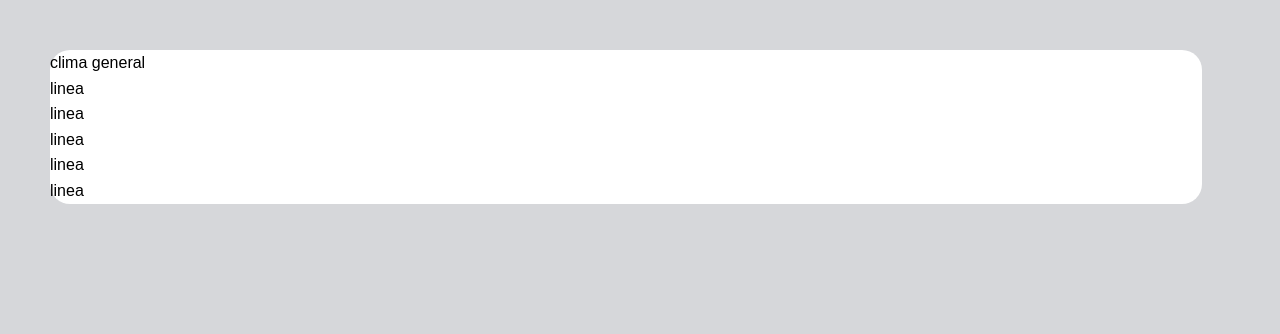
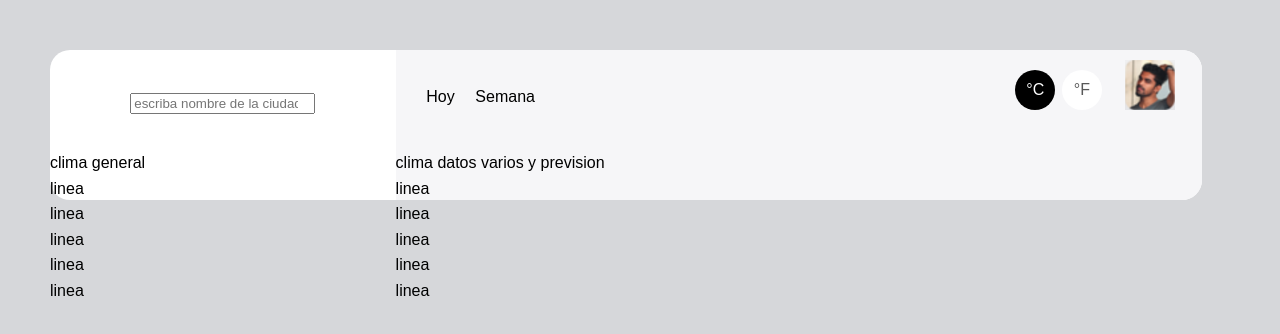
Before and after one commit to rubensato/TP-Parcial_LPPA_2, a plain HTML site: page index.html in a window 1280 px wide. Drawn offline with Linux system fonts and the light colour scheme.

Commit message:
index.html - armado de cajas contenedoras y cabeceras

```diff
--- a/css/style.css
+++ b/css/style.css
@@ -17,13 +17,124 @@ body{
 
 
 /* estilos cuerpo principal */
-#tablero-clima{
+#tablero-clima {
   width: 90%;
   background-color: #fff;
   display: flex;
+  flex-direction: column;
   margin: 50px;
   border: 0;
   border-radius: 20px;
+}
+
+/*CABECERA*/
+#bloque-cabecera {
+  width: 100%;
+  height: 100px;
+  display: flex;
+  border: 0;
+}
+
+#cabecera-principal {
+  width: 30%;
+  display: flex;
+  justify-content: center;
+  align-items: flex-end;
+  border-top-left-radius: 20px;
+}
+
+#cuadroBusqueda {
+  height: 50px;
+  margin: 10px;
+}
+
+#cabecera-secundario {
+  width: 70%;
+  display: flex;
+  justify-content: space-between;
+  background-color: #F6F6F8;
+  border-top-right-radius: 20px;
+}
+
+#cuadroModoDias {
+  width: 150px;
+  height: 50px;
+  margin: 10px;
+  display: flex;
+  flex-direction: row;
+  justify-content: space-evenly;
+  align-items: flex-end;
+}
+
+#cuadroGradosUsuario {
+  width: 200px;
+  height: 50px;
+  margin: 10px;
+  display: flex;
+  flex-direction: row;
+  justify-content: space-evenly;
+  align-items: flex-end;
+}
+
+#cuadroModoGrados {
+  width: 100px;
+  display: flex;
+  flex-direction: row;
+  justify-content: space-evenly;
+}
+
+#cambiaGradosC {
+  width: 40px;
+  height: 40px;
+  display: flex;
+  align-items: center;
+  justify-content: center;
+  background-color: #000;
+  color: #fff;
+  border-radius: 20px;
+}
+
+#cambiaGradosF {
+  width: 40px;
+  height: 40px;
+  display: flex;
+  align-items: center;
+  justify-content: center;
+  background-color: #fff;
+  color: rgb(88, 88, 88);
+  border-radius: 20px;
+}
+
+#imgUsuario {
+  width: 50px;
+  height: 50px;
+  border-radius: 10px;
+}
+
+#imagenUsuario {
+  width: 50px;
+  height: 50px;
+}
+
+
+
+/*INDICADORES*/
+#bloque-indicador {
+  width: 100%;
+  height: 50px;
+  display: flex;
+  border: 0;
+}
+
+#indicador-principal {
+  width: 30%;
+  border-bottom-left-radius: 20px;
+}
+
+#indicador-secundario {
+  width: 70%;
+  background-color: #F6F6F8;
+  border-bottom-right-radius: 20px;
 }
 
 
--- a/index.html
+++ b/index.html
@@ -20,7 +20,32 @@
 
   <body>
 
-    <section id="tablero-clima">
+    <section id="clima">
+        <div id="tablero-clima">
+            <div id="bloque-cabecera">
+                <div id="cabecera-principal">
+                    <div id="cuadroBusqueda">
+                        <input type="search" id="buscarCiudad" placeholder="escriba nombre de la ciudad...">
+                    </div>
+                </div>
+                <div id="cabecera-secundario">
+                    <div id="cuadroModoDias">
+                        <div id="cambiaHoy">Hoy</div>
+                        <div id="cambiaSemana">Semana</div>
+                    </div>
+                    <div id="cuadroGradosUsuario">
+                        <div id="cuadroModoGrados">
+                            <div id="cambiaGradosC">&deg;C</div>
+                            <div id="cambiaGradosF">&deg;F</div>
+                        </div>
+                        <div id="imgUsuario">
+                            <img id="imagenUsuario" src="./img/usuario.png" alt="" />
+                        </div>
+                    </div>
+                </div>
+            </div>
+            <div id="bloque-indicador">
+                <div id="indicador-principal">
                     clima general
                     <br/>
                     linea
@@ -32,6 +57,22 @@
                     linea
                     <br/>
                     linea
+                </div>
+                <div id="indicador-secundario">
+                    clima datos varios y prevision
+                    <br/>
+                    linea
+                    <br/>
+                    linea
+                    <br/>
+                    linea
+                    <br/>
+                    linea
+                    <br/>
+                    linea
+                </div>
+            </div>
+        </div>
     </section>
 
 
```
Also changed, not shown: img/usuario.png (added). Lines whose indentation alone changed are shown as unchanged.
